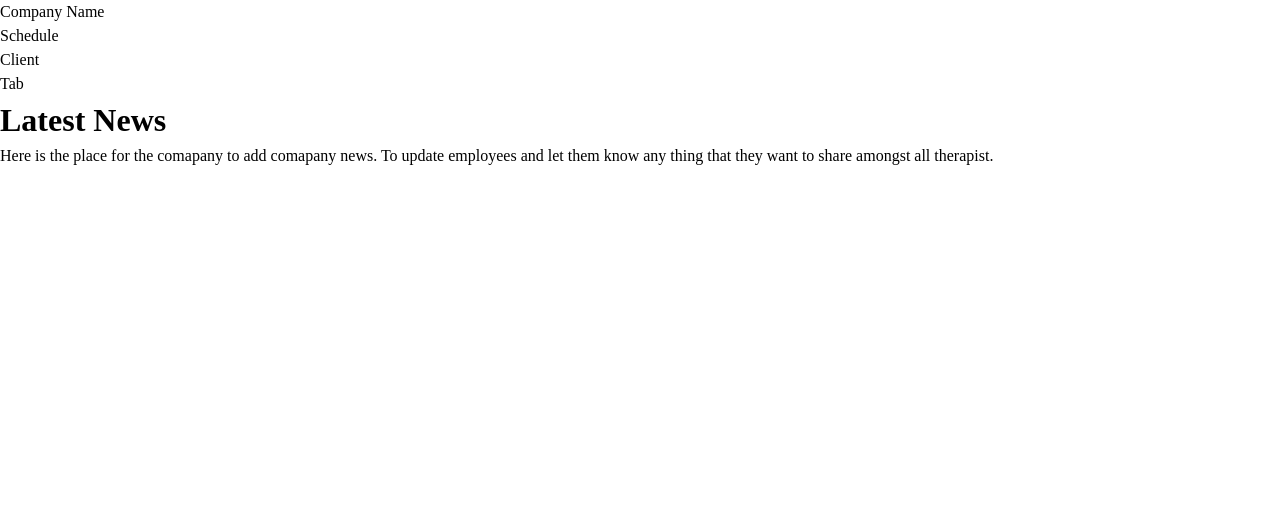
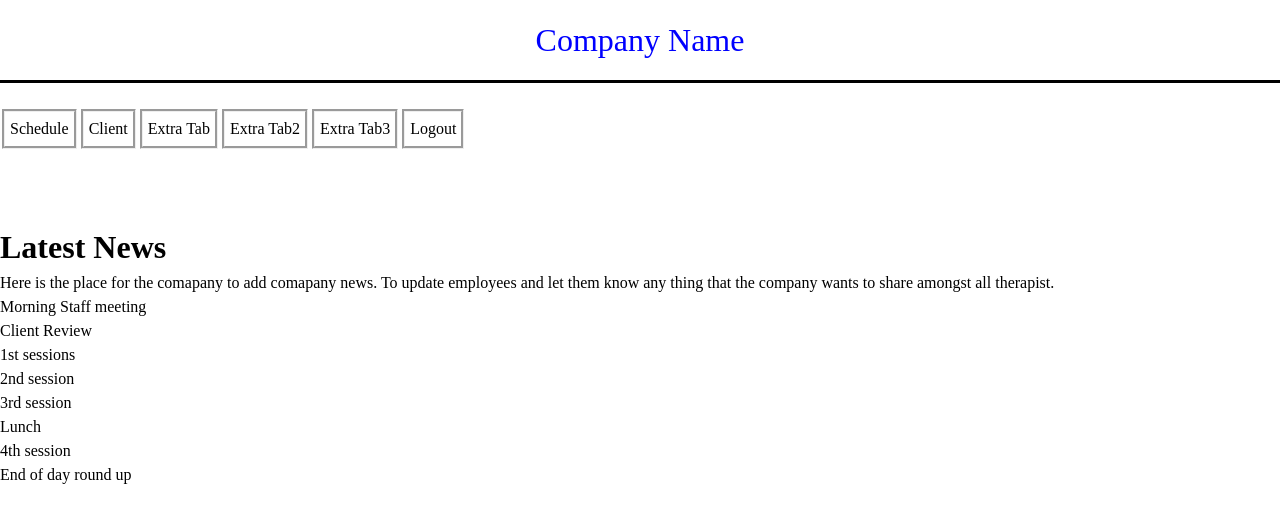
Before and after one commit to bs-driven/TC_JS, a plain HTML site: page client/public/assets/html/home.html in a window 1280 px wide. Drawn offline with Linux system fonts and the light colour scheme; files that its build step writes are made by us from their sources.

Commit message:
css start, home and schedule and client page begun

```diff
--- /dev/null
+++ b/client/public/assets/css/style.css
@@ -0,0 +1,29 @@
+.companyHeader{
+    padding: 8px;
+    margin: 8px;
+    font-size: 32px;
+    color: blue;
+    text-align: center;
+}
+.navSec{
+    /* border: 3px dotted black; */
+    border-top: 3px solid black
+}
+.navbar{
+    margin: 7px;
+
+
+}
+
+.navList{
+    display: flex;
+    list-style: none;
+
+}
+.navList li {
+    padding: 5px;
+    margin: 2px;
+    border-width: 3px;
+    border-style: groove;
+
+}
--- a/client/public/assets/html/home.html
+++ b/client/public/assets/html/home.html
@@ -1,30 +1,52 @@
 <!DOCTYPE html>
-<html lang="en" style="cursor: pointer;" class= "qboKL">
+<html lang="en-US" style="cursor: pointer;" class= "qboKL">
 <head>
 <meta chaset="Utf-8">
 <meta content="width=device-width,initial-scale=1.0" name="viewport">
 <meta content="telephone=no" name="format-detection">
 <meta content="address=no" name="format-detection">
-<link rel="stylesheet" href="./assets/css/TC_JSreset.css">
-<link rel="stylesheet" href="./style.css">
+<link rel="stylesheet" href="../css/TC_JSreset.css">
+<link rel="stylesheet" href="../css/style.css">
 <title>TC_JS</title>
 </head>
 <body>
-    <header>Company Name</header>
-    <navbar>
-        <ol>
+    <header class="companyHeader">Company Name</header>
+    <section class="navSec">
+        <navbar class="navbar">
+            <ol class="navList">
                 <li>Schedule</li>
                 <li>Client</li>
-            <li>Tab</li>
+                <li>Extra Tab</li>
+                <li>Extra Tab2</li>
+                <li>Extra Tab3</li>
+                <li>Logout</li>
             </ol>
         </navbar>
-<sectioin>
-    <h1 class = 'homeH1'>Latest News</h1>
+    </section><br><br>
+    <sectioin class="companyNews">
+        <h1 class = 'companyH1'>Latest News</h1>
         <p>
-        Here is the place for the comapany to add comapany news. To update employees and let them know any thing that they want to share amongst all therapist.
+            Here is the place for the comapany to add comapany news. To update employees and let them know any thing that the company wants to share amongst all therapist.
 
         </p>
     </sectioin>
+    <section class="todayShedule">
+        <article class="scheduledEvents" id="firstSE">Morning Staff meeting</article>
+        <article class="scheduledEvents" id="secondSE">Client Review</article>
+        <article class="scheduledEvents" id="thirdSE">1st sessions</article>
+        <article class="scheduledEvents" id="forthSE">2nd session</article>
+        <article class="scheduledEvents" id="fifthSE">3rd session</article>
+        <article class="scheduledEvents" id="sixthSE">Lunch</article>
+        <article class="scheduledEvents" id="seventhSE">4th session</article>
+        <article class="scheduledEvents" id="eigthSE">End of day round up</article>
+    </section>
+
+    <br><br><br>
+
+    <section class="extraTabSection">
+        <article class="extraTab" id="extraTab"></article>
+        <article class="extraTab" id="extraTab2"></article>
+    </section>
 
 
 
```
Also changed, not shown: client/public/assets/html/Client.html (added, +43 -0 lines), client/public/assets/html/Schedule.html (added, +49 -0 lines). Lines whose indentation alone changed are shown as unchanged.
